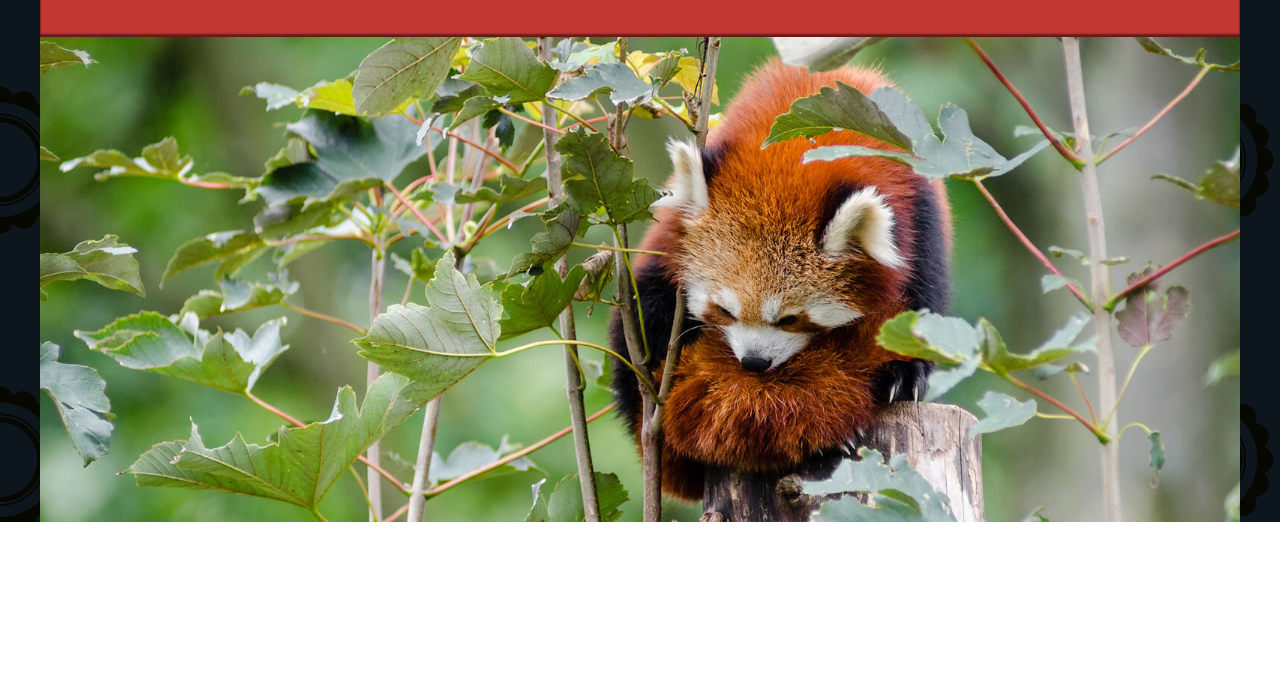
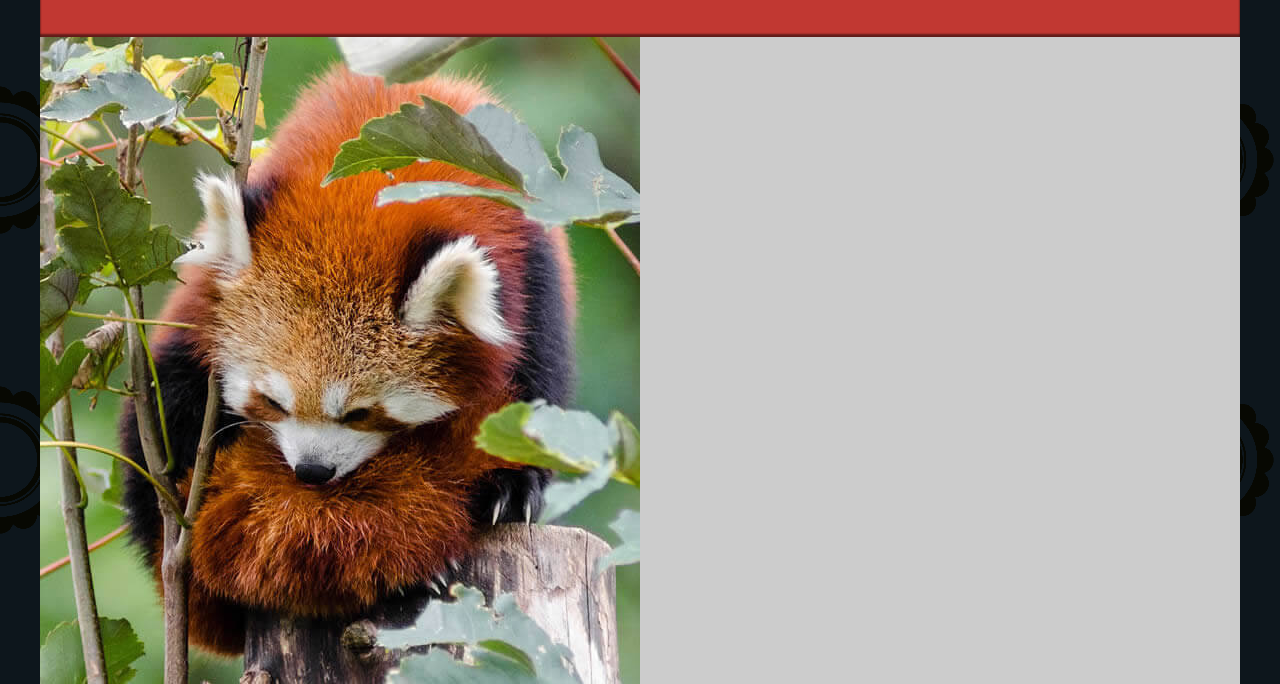
Before and after one commit to Badnewsbrown18/badnewsbrown18.github.io, a plain HTML site: page Assignment2a/index.html in a window 1280 px wide. Shown: the part 740-1424 px from the top of the page. Before the commit the page ends 1262 px from the top, so only its background shows below. Drawn offline with nearby package versions, Linux system fonts and the light colour scheme.

Commit message:
Update index.html

```diff
--- a/Assignment2a/index.html
+++ b/Assignment2a/index.html
@@ -177,7 +177,7 @@ This is Assignement 2 for INFT 1206
          800px"
       -->
       <img srcset="red-panda-landscape.jpg 800w,  red-panda-portrait-small.jpg 480w"
-          sizes="(max-width: 600px) 480px, 800px"
+          sizes="480px, 800px"
           src="red-panda-landscape.jpg"/>
 
 
```
